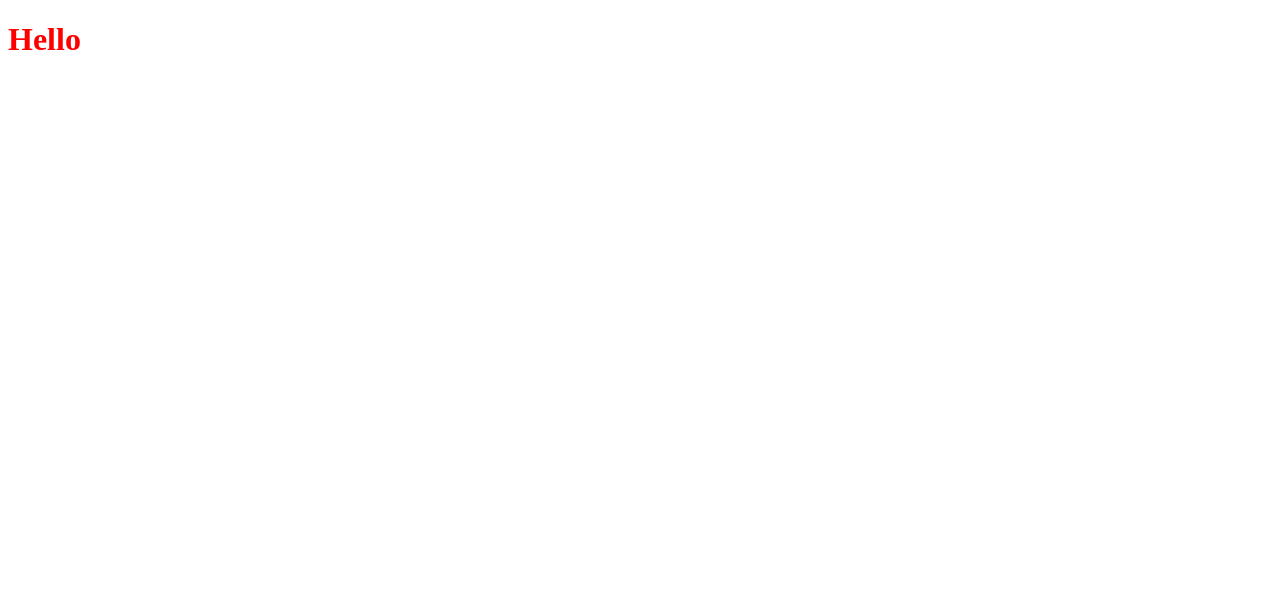
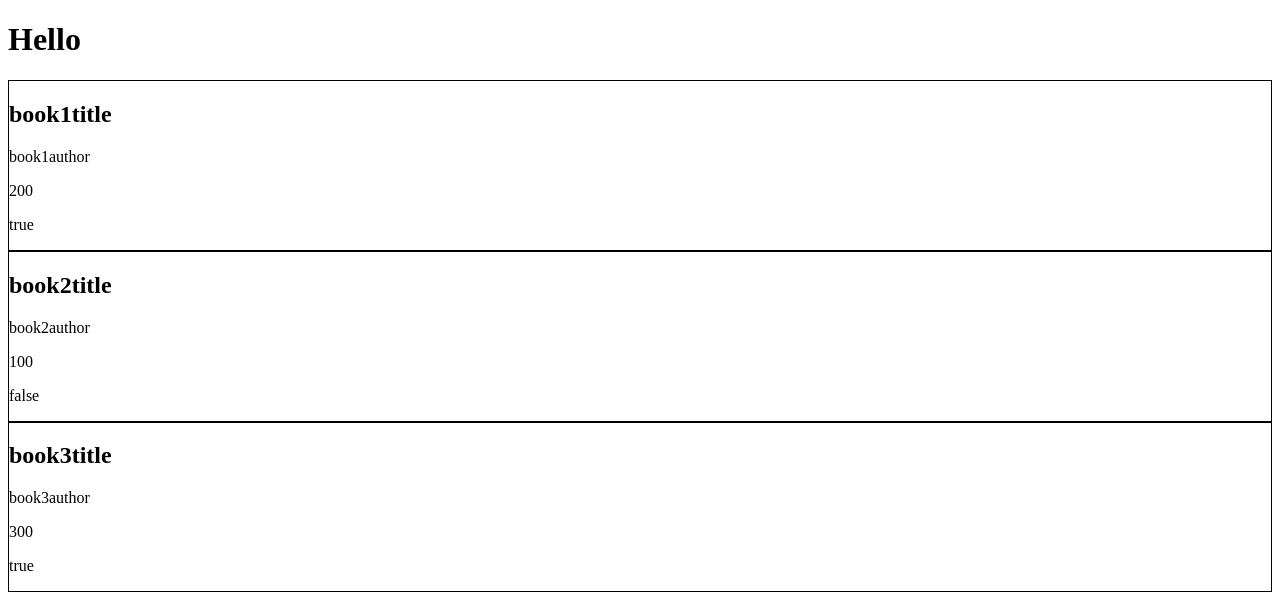
Before and after one commit to MelvinMelonGit/library-odin-project, a plain HTML site: page index.html in a window 1280 px wide. Drawn offline with Linux system fonts and the light colour scheme.

Commit message:
Added displayBookToHTML function

```diff
--- a/index.html
+++ b/index.html
@@ -5,7 +5,7 @@
     <meta name="viewport" content="width=device-width, initial-scale=1.0">
     <title>Document</title>
     <link rel="stylesheet" href="main.css">
-    <script src="index.js"></script>
+    <script src="index.js" type="module"></script>
 </head>
 <body>
     <h1>Hello</h1>
--- a/index.js
+++ b/index.js
@@ -1,23 +1,41 @@
-const myLibrary = []
+const myLibrary = [];
 
 function Book(author, title, pages, read) {
-    this.author = author
-    this.title = title
-    this.pages = pages
-    this.read = (read === "read")
+    this.author = author;
+    this.title = title;
+    this.pages = pages;
+    this.read = (read === "read");
 }
 
 function addBookToLibrary(...books) {
-    myLibrary.push(...books)
+    myLibrary.push(...books);
 }
 
 function displayBookToHTML(myLibrary) {
+    const output = document.querySelector('main');
+    myLibrary.forEach((book, index) => {
+        const card = document.createElement('div');
+        const title = document.createElement('h2');
+        const author = document.createElement('p');
+        const pages = document.createElement('p');
+        const read = document.createElement('p');
 
+        //set unique id for each book
+        card.dataset.bookId = index
+
+        title.textContent = book.title;
+        author.textContent = book.author;
+        pages.textContent = book.pages;
+        read.textContent = book.read;
+
+        output.appendChild(card);
+        card.append(title, author, pages, read);
+    });
 }
 
-const book1 = new Book ("book1", "book1title", 200, "read")
-const book2 = new Book ("book2", "book2title", 100, "not read")
-const book3 = new Book ("book3", "book3title", 300, "read")
+const book1 = new Book ("book1author", "book1title", 200, "read")
+const book2 = new Book ("book2author", "book2title", 100, "not read")
+const book3 = new Book ("book3author", "book3title", 300, "read")
 
 addBookToLibrary(book1, book2, book3)
-console.log(myLibrary)
+displayBookToHTML(myLibrary)
--- a/main.css
+++ b/main.css
@@ -1,3 +1,3 @@
-h1 {
-    color: red;
+div {
+    border: 1px solid black
 }
```
